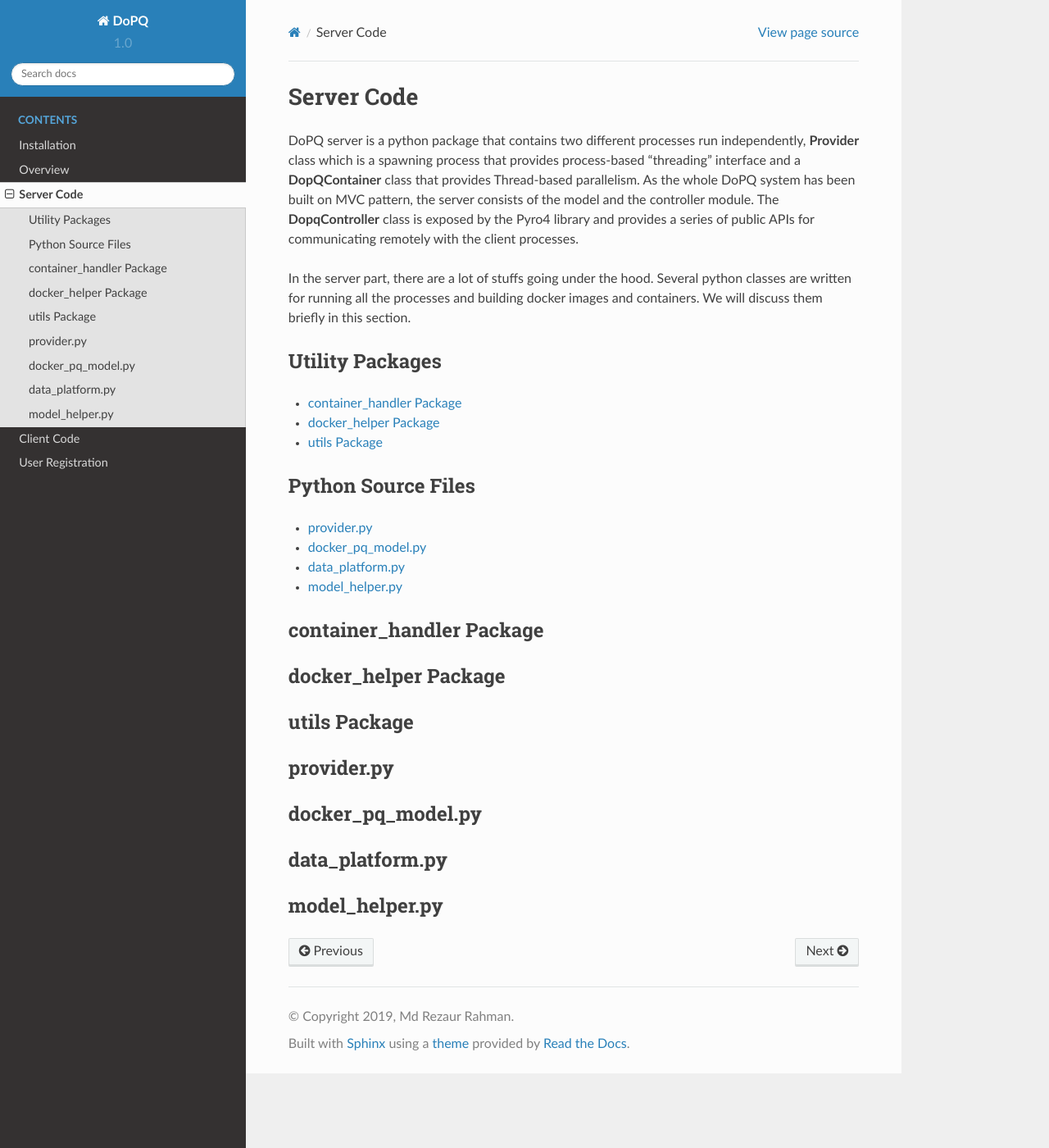
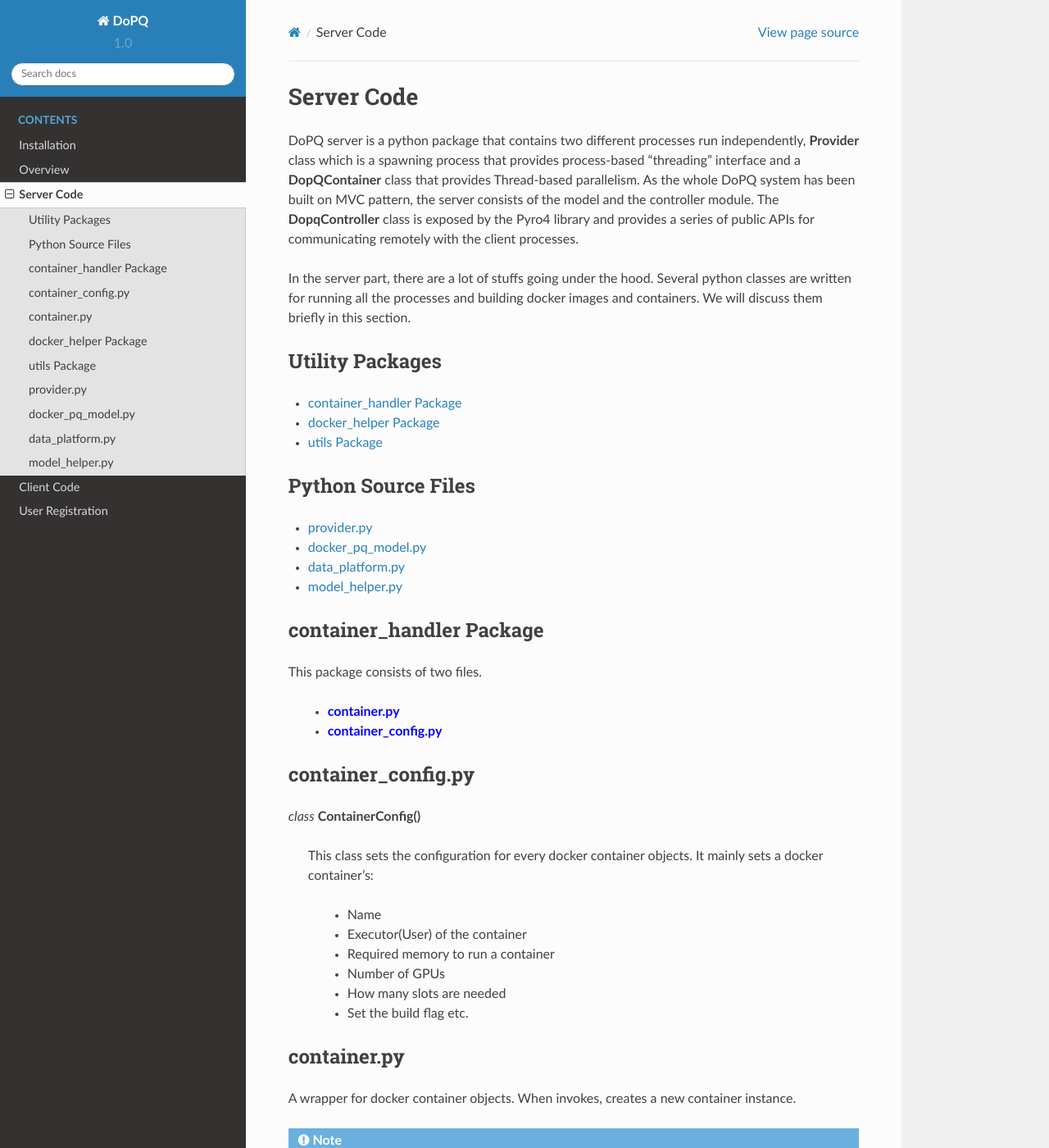
Before and after one commit to rezaurrakib/DoPQ-1.0, a Sphinx documentation site: the page built from docs/source/server.rst, in a window 1280 px wide and 1400 px high. Shown: the whole window at 82% size. Built offline with Sphinx 7.4.7 and the Read the Docs theme 2.0.0, drawn with Linux system fonts in a browser that asks for light colours; some of the changed text lies outside the part shown.

Commit message:
Docs updated.

```diff
--- a/docs/source/server.rst
+++ b/docs/source/server.rst
@@ -2,9 +2,11 @@
 
     <style> .apicolor{color:#107dac; font-weight: bold; font-style:oblique; font-family:consolas } </style>
 	<style> .apicolor1{color:#107dac; font-weight: bold; font-family:consolas} </style>
-	<style> .attentiontext{color:red; font-weight: bold;} </style>
+	<style> .attentiontext{color:blue; font-weight: bold;} </style>
 
 .. role:: apicolor1
+
+.. role:: attentiontext
 
 Server Code
 ===========
@@ -31,8 +33,47 @@ Python Source Files
 
 
 container_handler Package
--------------------------
+--------------------------
 
+This package consists of two files.
+
+ - :attentiontext:`container.py`
+ - :attentiontext:`container_config.py`
+
+
+container_config.py
+--------------------
+
+*class* **ContainerConfig()**
+
+	This class sets the configuration for every docker container objects. It mainly sets a docker container's:
+
+		- Name
+		- Executor(User) of the container
+		- Required memory to run a container
+		- Number of GPUs
+		- How many slots are needed
+		- Set the build flag etc.
+
+
+container.py
+-------------
+A wrapper for docker container objects. When invokes, creates a new container instance.
+
+.. Note:: It takes two params.
+
+	- *config* : Provides a running configuration for the docker container.
+	- *container_obj*: The underlying docker container instance.
+
+	It has a method called *exec_run()*, which is for running a command inside the docker container. This is similar to *docker_exec*. The function definition is as follows:
+
+.. code-block:: python
+
+	def exec_run(self, cmd, stdout=True, stderr=True, stdin=False, tty=False,
+                 privileged=False, user='', detach=False, stream=False,
+                 socket=False, environment=None):
+
+If you wanna know more details about this, Have a look into `Docker SDK for Python <https://docker-py.readthedocs.io/en/stable/containers.html>`_.
 
 docker_helper Package
 ----------------------
```
